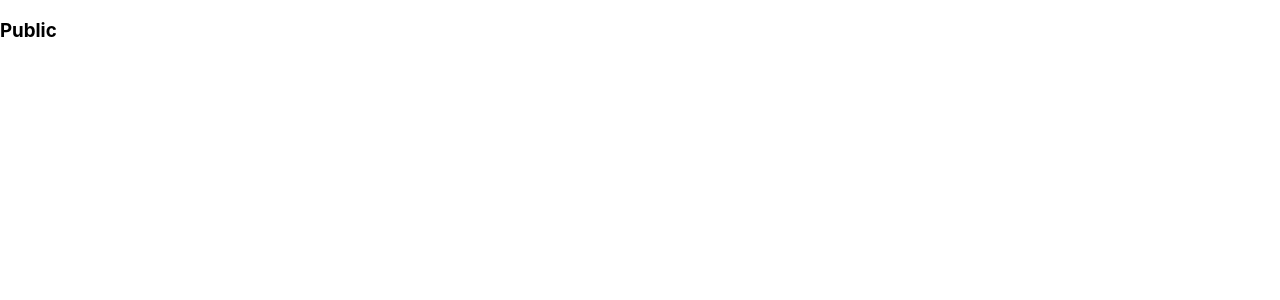
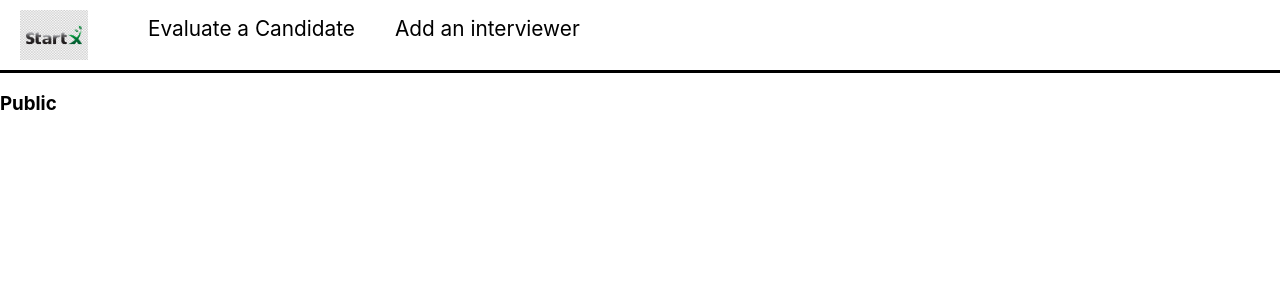
Before and after one commit to faydef/StartX, a React (Create React App) app in the folder client/: page / in a window 1280 px wide. Shown: the top 300 px of the page. Built offline with nearby package versions, Linux system fonts and the light colour scheme.

Commit message:
✨(client) add a navigation bar

```diff
--- a/client/src/App.tsx
+++ b/client/src/App.tsx
@@ -4,9 +4,13 @@ import './App.css';
 import { BrowserRouter as Router, Routes, Route, Navigate } from 'react-router-dom'
 import Form from './views/form/form'
 import User from './views/newUser/user';
+import NavBar from './components/navBar/navBar';
+
 function App() {
   return (
     <Router>
+      <div>
+        <NavBar/>
         <Routes>
           <Route path="/" element={<PublicPage />}>
           </Route>
@@ -15,6 +19,7 @@ function App() {
           <Route path="/user" element={<User />}>
           </Route>
         </Routes>
+      </div>
     </Router>
   );
 }
--- /dev/null
+++ b/client/src/components/navBar/navBar.css
@@ -0,0 +1,55 @@
+.navbar {
+    background-color: var(--tertiary-color);
+    border-bottom: solid 3px;
+    border-bottom-color: var(--primary-color)
+}
+
+.navbar li {
+    display: inline-block;
+    box-sizing: border-box;
+    color: var(--title-dark-color);
+    cursor: pointer;
+    padding: 0 20px;
+    height: 100%;
+    padding-bottom: 2px;
+    /* padding-left: 25px; */
+    text-align: center;
+    font-size: 1.3em;
+    text-decoration: underline;
+    text-decoration-color: transparent;
+    text-decoration-thickness: 2px;
+    transition: 0.5s;
+
+    /*add those for opera and mozilla support*/
+    -webkit-text-decoration-color: transparent;
+    -moz-text-decoration-color: transparent;
+}
+
+.navbar li:hover {
+    text-decoration-color: var(--primary-color);
+
+    /*add those for opera and mozilla support*/
+    -webkit-text-decoration-color: var(--primary-color);
+    -moz-text-decoration-color: var(--primary-color);
+    color: var(--primary-color);
+}
+
+.navbar ul.right {
+    display: flex;
+    flex: 1;
+    justify-content: flex-end;
+}
+
+.navbar ul.left {
+    display: flex;
+    flex: 1;
+    justify-content: flex-start;
+}
+
+.logo {
+    width: 68px;
+    height: 50px;
+    margin-left: 20px;
+    margin-top: 10px;
+    margin-bottom: 10px;
+}
--- /dev/null
+++ b/client/src/components/navBar/navBar.tsx
@@ -0,0 +1,32 @@
+import * as React from 'react'
+import {
+  useNavigate
+} from 'react-router-dom'
+import './navBar.css'
+import Logo from './../../static/logo_startX.jpg'
+
+const NavBar = () => {
+  const navigate = useNavigate()
+  const handleNavigation = (to: string) => {
+    navigate('/' + to)
+  }
+
+  return (
+    <nav className="navbar">
+      <div style={{ display: 'inline-flex', width: '100%' }}>
+        <img className="logo" alt="StartX Logo" src={Logo} />
+
+        <ul className="left">
+            <div>
+                <li onClick={() => handleNavigation('form')}> Evaluate a Candidate </li>
+                <li onClick={() => handleNavigation('user')}> Add an interviewer </li>
+            </div>
+        </ul>
+      </div>
+
+    </nav>
+
+  )
+}
+
+export default NavBar
```
Also changed, not shown: client/src/static/logo_startX.jpg (added). Lines whose indentation alone changed are shown as unchanged.
